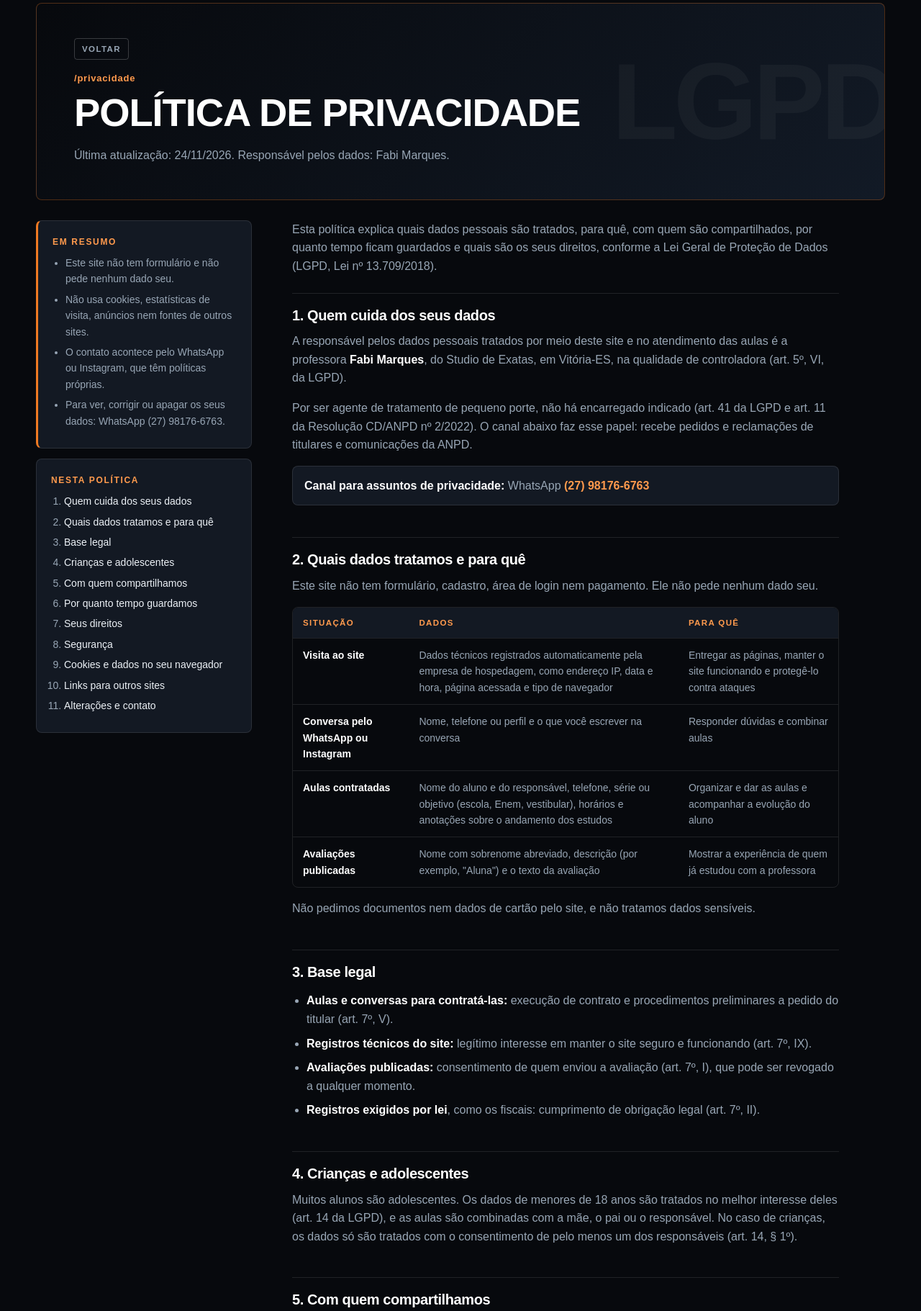
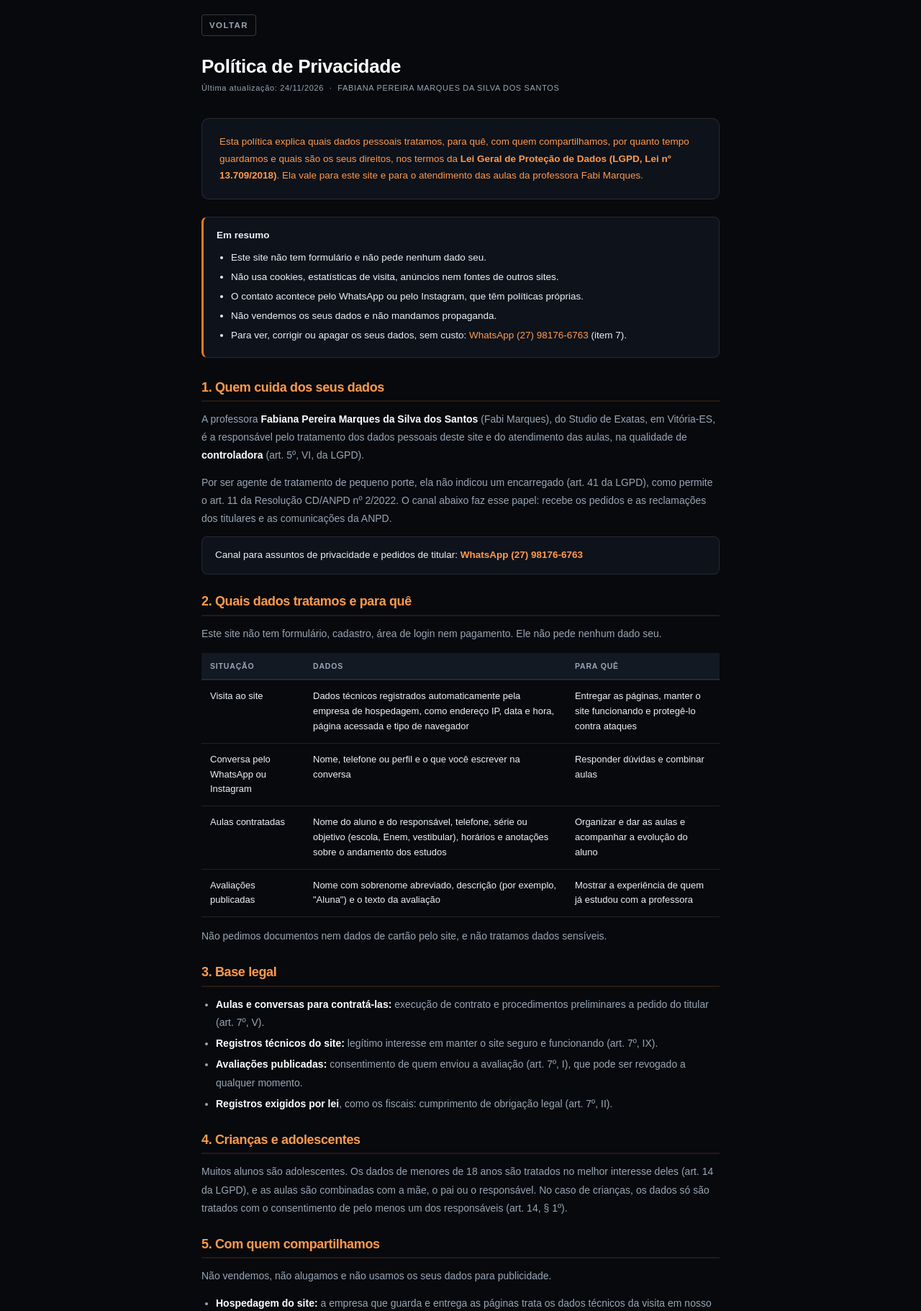
Before and after one commit to lucast-tech/ia-engenharia-software, a plain HTML site: page site-fabi-marques/privacidade/index.html in a window 1280 px wide. Shown: the part 88-1909 px from the top of the page at 72% size. Drawn offline with Linux system fonts and the light colour scheme.

Commit message:
Site Fabi Marques: cursos em cartões de novo e política no formato da Brava
Os cursos voltam a ser cartões com texto, lista e botão, sem as fotos.
A política de privacidade fica em uma coluna, como a da Brava, com a linha
de atualização trazendo o nome completo da responsável.

Co-Authored-By: Claude Opus 5.5 <noreply@anthropic.com>
Claude-Session: https://claude.ai/code/session_01BRh9TVVHWR17eEcSLszTVz

```diff
--- a/site-fabi-marques/css/style.css
+++ b/site-fabi-marques/css/style.css
@@ -220,20 +220,24 @@ p { margin: 0 0 1em; }
 .shortcuts span { color: var(--gray); font-size: 13.5px; }
 
 /* Cada curso: foto real inteira + texto, alternando o lado */
-.courses { display: flex; flex-direction: column; gap: clamp(40px, 6vw, 72px); }
-.course { display: grid; grid-template-columns: 320px 1fr; gap: clamp(24px, 5vw, 64px); align-items: center; scroll-margin-top: calc(var(--header-h) + 24px); }
-.course-rev { grid-template-columns: 1fr 320px; }
-.course-rev .course-photo { order: 2; }
-.course-photo { margin: 0; display: flex; justify-content: center; }
-.course-photo .foto { width: auto; max-width: 100%; max-height: 440px; }
-.course-text { max-width: 600px; }
-.course-text > .course-tag { font-size: 12px; font-weight: 700; letter-spacing: .14em; text-transform: uppercase; color: var(--accent-text); margin-bottom: 10px; }
-.course h2 { font-size: clamp(1.6rem, 3vw, 2.3rem); text-transform: uppercase; }
-.course-text > p { color: var(--gray); font-size: 1.05rem; }
-.course-list { list-style: none; margin: 18px 0 24px; padding: 0; border-top: 1px solid var(--line); }
-.course-list li { position: relative; padding: 11px 0 11px 20px; border-bottom: 1px solid var(--line); color: var(--ink); }
-.course-list li::before { content: ""; position: absolute; left: 0; top: 50%; width: 8px; height: 2px; background: var(--accent); }
-.course:target .foto { border-color: var(--accent); }
+/* Cada curso é um cartão: texto | lista | botão */
+.courses { display: flex; flex-direction: column; gap: 12px; }
+.course {
+  display: grid; grid-template-columns: 1.4fr 1fr auto; gap: 28px; align-items: center;
+  padding: 26px 28px; background: var(--card); border: 1px solid var(--line); border-radius: var(--radius);
+  scroll-margin-top: calc(var(--header-h) + 20px); transition: border-color .3s;
+}
+.course h2 { font-size: 1.4rem; margin-bottom: .3em; }
+.course p { color: var(--gray); margin: 0; }
+.course-featured { background: linear-gradient(135deg, #1a1410, var(--card) 60%); border-color: rgba(240,122,34,.45); }
+.badge {
+  display: inline-block; background: var(--accent); color: var(--on-accent); font-size: 10.5px; font-weight: 700;
+  letter-spacing: .12em; text-transform: uppercase; padding: 4px 9px; border-radius: 3px; margin-bottom: 12px;
+}
+.course-list { list-style: none; margin: 0; padding: 0; }
+.course-list li { position: relative; padding-left: 16px; margin: 5px 0; font-size: 14.5px; color: var(--ink); }
+.course-list li::before { content: ""; position: absolute; left: 0; top: .62em; width: 7px; height: 2px; background: var(--accent); }
+.course:target { border-color: var(--accent); }
 
 /* ---------- Como funciona ---------- */
 .steps { list-style: none; margin: 0; padding: 0; display: grid; grid-template-columns: repeat(2, 1fr); gap: 12px; }
@@ -333,28 +337,42 @@ p { margin: 0 0 1em; }
 .faq-item p { color: var(--gray); padding-bottom: 17px; margin: 0; }
 
 /* ---------- Política de privacidade ---------- */
-.politica { display: grid; grid-template-columns: 300px 1fr; gap: clamp(24px, 5vw, 56px); align-items: start; }
-.politica-lado { position: sticky; top: calc(var(--header-h) + 20px); display: flex; flex-direction: column; gap: 14px; }
-.resumo, .sumario { background: var(--card); border: 1px solid var(--line); border-radius: var(--radius); padding: 20px; }
-.resumo { border-left: 3px solid var(--accent); }
-.resumo ul, .sumario ol { margin: 0; padding-left: 18px; font-size: 14px; color: var(--gray); }
-.resumo li, .sumario li { margin: 6px 0; }
-.sumario a { color: var(--ink); text-decoration: none; }
-.sumario a:hover { color: var(--accent-text); }
-.politica-texto { max-width: 760px; color: var(--gray); }
-.politica-texto h2 { font-size: 1.25rem; margin: 2.2em 0 .6em; padding-top: 1em; border-top: 1px solid var(--line); scroll-margin-top: calc(var(--header-h) + 20px); }
-.politica-texto h2:first-of-type { margin-top: 1.2em; }
-.politica-texto strong { color: var(--title); }
-.politica-texto a { color: var(--accent-text); text-decoration: none; font-weight: 700; }
-.politica-texto ul { padding-left: 20px; }
-.politica-texto li { margin: 8px 0; }
-.politica-canal { background: var(--card); border: 1px solid var(--line); border-radius: var(--radius); padding: 14px 16px; }
-.tabela-wrap { overflow-x: auto; margin: 0 0 1em; border: 1px solid var(--line); border-radius: var(--radius); }
-.tabela { width: 100%; border-collapse: collapse; font-size: 14px; min-width: 560px; }
-.tabela th, .tabela td { text-align: left; vertical-align: top; padding: 12px 14px; border-bottom: 1px solid var(--line); }
-.tabela th { font-size: 11.5px; letter-spacing: .12em; text-transform: uppercase; color: var(--accent-text); background: var(--card); }
-.tabela tr:last-child td { border-bottom: 0; }
-.tabela td:first-child { color: var(--title); font-weight: 700; }
+/* Mesmo formato da política da Brava: uma coluna estreita */
+.priv-page { max-width: 760px; margin: 0 auto; padding: 40px 20px 72px; }
+.priv-page .voltar { margin-bottom: 28px; }
+.priv-title { font-size: 26px; text-transform: none; letter-spacing: -.01em; margin: 0 0 8px; }
+.priv-date { font-size: 11px; letter-spacing: .06em; color: var(--gray); margin: 0 0 32px; }
+.priv-intro {
+  background: var(--bg-2); border: 1px solid var(--line); border-radius: 10px; padding: 20px 24px;
+  margin-bottom: 24px; font-size: 13.5px; line-height: 1.75; color: var(--accent-text);
+}
+.priv-intro strong { color: var(--accent-text); }
+.priv-highlight {
+  background: var(--bg-2); border: 1px solid var(--line); border-radius: 8px; padding: 14px 18px;
+  font-size: 13.5px; color: var(--ink); line-height: 1.7; margin: 12px 0;
+}
+.priv-highlight a { color: var(--accent-text); text-decoration: none; }
+.priv-resumo { margin: 0 0 32px; border-left: 3px solid var(--accent); }
+.priv-resumo ul { margin: 8px 0 0; padding-left: 20px; }
+.priv-resumo li { margin: 4px 0; }
+.priv-section { margin-bottom: 28px; }
+.priv-section h2 {
+  font-size: 18px; color: var(--accent-text); margin: 0 0 12px; padding-bottom: 8px;
+  border-bottom: 2px solid var(--accent-soft); scroll-margin-top: calc(var(--header-h) + 20px);
+}
+.priv-section p, .priv-section li { font-size: 14px; color: var(--gray); line-height: 1.8; }
+.priv-section p { margin: 0 0 12px; }
+.priv-section ul { padding-left: 20px; margin: 0 0 12px; }
+.priv-section li { margin: 4px 0; }
+.priv-section strong { color: var(--title); }
+.priv-section a { color: var(--accent-text); text-decoration: none; font-weight: 700; }
+.priv-table-wrap { overflow-x: auto; -webkit-overflow-scrolling: touch; margin: 14px 0; }
+.priv-table { width: 100%; min-width: 520px; border-collapse: collapse; font-size: 13px; }
+.priv-table th {
+  font-size: 10.5px; letter-spacing: .08em; text-transform: uppercase; color: var(--gray); text-align: left;
+  padding: 10px 12px; border-bottom: 2px solid var(--line); background: var(--card);
+}
+.priv-table td { padding: 12px; border-bottom: 1px solid var(--line); vertical-align: top; color: var(--ink); line-height: 1.6; }
 
 /* ---------- Próximo passo ---------- */
 .next {
@@ -394,13 +412,11 @@ p { margin: 0 0 1em; }
 }
 
 @media (max-width: 860px) {
-  .hero-grid, .about-grid, .contact-grid, .politica { grid-template-columns: 1fr; }
+  .hero-grid, .about-grid, .contact-grid { grid-template-columns: 1fr; }
   .hero-photo { justify-self: start; max-width: 320px; }
-  .politica-lado { position: static; }
   .stats { grid-template-columns: 1fr 1fr; }
-  .course, .course-rev { grid-template-columns: 1fr; }
-  .course-rev .course-photo { order: 0; }
-  .course-photo { max-width: 300px; }
+  .course { grid-template-columns: 1fr; gap: 16px; padding: 22px; }
+  .course .btn { justify-self: start; }
   .steps, .compare { grid-template-columns: 1fr; }
   .topics { grid-template-columns: 1fr 1fr; }
   .footer-grid { grid-template-columns: 1fr; gap: 28px; }
@@ -412,7 +428,6 @@ p { margin: 0 0 1em; }
   .actions .btn { flex: 1 1 100%; }
   .shortcuts, .topics { grid-template-columns: 1fr; }
   .strip { gap: 8px; }
-  .course-photo { justify-content: flex-start; }
   .details div { grid-template-columns: 1fr; gap: 2px; }
   .brand-name small { display: none; }
   .brand-name strong { font-size: 13.5px; }
--- a/site-fabi-marques/privacidade/index.html
+++ b/site-fabi-marques/privacidade/index.html
@@ -35,54 +35,37 @@
 
   <main id="conteudo">
 
-    <section class="wrap">
-      <header class="page-head" data-mark="LGPD">
+    <section class="priv-page">
       <a class="voltar" href="../" data-voltar>Voltar</a>
-        <p class="crumb">/privacidade</p>
-        <h1>Política de privacidade</h1>
-        <p>Última atualização: 24/11/2026. Responsável pelos dados: Fabi Marques.</p>
-      </header>
-    </section>
+      <h1 class="priv-title">Política de Privacidade</h1>
+      <p class="priv-date">Última atualização: 24/11/2026 &nbsp;·&nbsp; FABIANA PEREIRA MARQUES DA SILVA DOS SANTOS</p>
 
-    <section class="wrap section section-tight">
-      <div class="politica">
-        <aside class="politica-lado">
-          <div class="resumo">
-            <p class="card-label">Em resumo</p>
+      <div class="priv-intro">
+        Esta política explica quais dados pessoais tratamos, para quê, com quem compartilhamos, por quanto tempo guardamos e quais são os seus direitos, nos termos da <strong>Lei Geral de Proteção de Dados (LGPD, Lei nº 13.709/2018)</strong>. Ela vale para este site e para o atendimento das aulas da professora Fabi Marques.
+      </div>
+
+      <div class="priv-highlight priv-resumo">
+        <strong>Em resumo</strong>
         <ul>
           <li>Este site não tem formulário e não pede nenhum dado seu.</li>
           <li>Não usa cookies, estatísticas de visita, anúncios nem fontes de outros sites.</li>
-              <li>O contato acontece pelo WhatsApp ou Instagram, que têm políticas próprias.</li>
-              <li>Para ver, corrigir ou apagar os seus dados: WhatsApp (27) 98176-6763.</li>
+          <li>O contato acontece pelo WhatsApp ou pelo Instagram, que têm políticas próprias.</li>
+          <li>Não vendemos os seus dados e não mandamos propaganda.</li>
+          <li>Para ver, corrigir ou apagar os seus dados, sem custo: <a href="https://wa.me/5527981766763" target="_blank" rel="noopener">WhatsApp (27) 98176-6763</a> (item 7).</li>
         </ul>
       </div>
-          <nav class="sumario" aria-label="Nesta política">
-            <p class="card-label">Nesta política</p>
-            <ol>
-            <li><a href="#1-quem-cuida-dos-seus-dados">Quem cuida dos seus dados</a></li>
-            <li><a href="#2-quais-dados-tratamos-e-para-que">Quais dados tratamos e para quê</a></li>
-            <li><a href="#3-base-legal">Base legal</a></li>
-            <li><a href="#4-criancas-e-adolescentes">Crianças e adolescentes</a></li>
-            <li><a href="#5-com-quem-compartilhamos">Com quem compartilhamos</a></li>
-            <li><a href="#6-por-quanto-tempo-guardamos">Por quanto tempo guardamos</a></li>
-            <li><a href="#7-seus-direitos">Seus direitos</a></li>
-            <li><a href="#8-seguranca">Segurança</a></li>
-            <li><a href="#9-cookies-e-dados-no-seu-navegador">Cookies e dados no seu navegador</a></li>
-            <li><a href="#10-links-para-outros-sites">Links para outros sites</a></li>
-            <li><a href="#11-alteracoes-e-contato">Alterações e contato</a></li>
-            </ol>
-          </nav>
-        </aside>
-        <article class="politica-texto">
-          <p>Esta política explica quais dados pessoais são tratados, para quê, com quem são compartilhados, por quanto tempo ficam guardados e quais são os seus direitos, conforme a Lei Geral de Proteção de Dados (LGPD, Lei nº 13.709/2018).</p>
-          <h2 id="1-quem-cuida-dos-seus-dados" tabindex="-1">1. Quem cuida dos seus dados</h2>
-          <p>A responsável pelos dados pessoais tratados por meio deste site e no atendimento das aulas é a professora <strong>Fabi Marques</strong>, do Studio de Exatas, em Vitória-ES, na qualidade de controladora (art. 5º, VI, da LGPD).</p>
-          <p>Por ser agente de tratamento de pequeno porte, não há encarregado indicado (art. 41 da LGPD e art. 11 da Resolução CD/ANPD nº 2/2022). O canal abaixo faz esse papel: recebe pedidos e reclamações de titulares e comunicações da ANPD.</p>
-          <p class="politica-canal"><strong>Canal para assuntos de privacidade:</strong> WhatsApp <a href="https://wa.me/5527981766763" target="_blank" rel="noopener">(27) 98176-6763</a></p>
-          <h2 id="2-quais-dados-tratamos-e-para-que" tabindex="-1">2. Quais dados tratamos e para quê</h2>
+
+        <div class="priv-section">
+          <h2 id="1-quem-cuida-dos-seus-dados">1. Quem cuida dos seus dados</h2>
+          <p>A professora <strong>Fabiana Pereira Marques da Silva dos Santos</strong> (Fabi Marques), do Studio de Exatas, em Vitória-ES, é a responsável pelo tratamento dos dados pessoais deste site e do atendimento das aulas, na qualidade de <strong>controladora</strong> (art. 5º, VI, da LGPD).</p>
+          <p>Por ser agente de tratamento de pequeno porte, ela não indicou um encarregado (art. 41 da LGPD), como permite o art. 11 da Resolução CD/ANPD nº 2/2022. O canal abaixo faz esse papel: recebe os pedidos e as reclamações dos titulares e as comunicações da ANPD.</p>
+          <div class="priv-highlight">Canal para assuntos de privacidade e pedidos de titular: <strong><a href="https://wa.me/5527981766763" target="_blank" rel="noopener">WhatsApp (27) 98176-6763</a></strong></div>
+        </div>
+        <div class="priv-section">
+          <h2 id="2-quais-dados-tratamos-e-para-que">2. Quais dados tratamos e para quê</h2>
           <p>Este site não tem formulário, cadastro, área de login nem pagamento. Ele não pede nenhum dado seu.</p>
-          <div class="tabela-wrap">
-          <table class="tabela">
+          <div class="priv-table-wrap">
+          <table class="priv-table">
             <thead><tr><th scope="col">Situação</th><th scope="col">Dados</th><th scope="col">Para quê</th></tr></thead>
             <tbody>
               <tr><td>Visita ao site</td><td>Dados técnicos registrados automaticamente pela empresa de hospedagem, como endereço IP, data e hora, página acessada e tipo de navegador</td><td>Entregar as páginas, manter o site funcionando e protegê-lo contra ataques</td></tr>
@@ -93,29 +76,39 @@
           </table>
           </div>
           <p>Não pedimos documentos nem dados de cartão pelo site, e não tratamos dados sensíveis.</p>
-          <h2 id="3-base-legal" tabindex="-1">3. Base legal</h2>
+        </div>
+        <div class="priv-section">
+          <h2 id="3-base-legal">3. Base legal</h2>
           <ul>
             <li><strong>Aulas e conversas para contratá-las:</strong> execução de contrato e procedimentos preliminares a pedido do titular (art. 7º, V).</li>
             <li><strong>Registros técnicos do site:</strong> legítimo interesse em manter o site seguro e funcionando (art. 7º, IX).</li>
             <li><strong>Avaliações publicadas:</strong> consentimento de quem enviou a avaliação (art. 7º, I), que pode ser revogado a qualquer momento.</li>
             <li><strong>Registros exigidos por lei</strong>, como os fiscais: cumprimento de obrigação legal (art. 7º, II).</li>
           </ul>
-          <h2 id="4-criancas-e-adolescentes" tabindex="-1">4. Crianças e adolescentes</h2>
+        </div>
+        <div class="priv-section">
+          <h2 id="4-criancas-e-adolescentes">4. Crianças e adolescentes</h2>
           <p>Muitos alunos são adolescentes. Os dados de menores de 18 anos são tratados no melhor interesse deles (art. 14 da LGPD), e as aulas são combinadas com a mãe, o pai ou o responsável. No caso de crianças, os dados só são tratados com o consentimento de pelo menos um dos responsáveis (art. 14, § 1º).</p>
-          <h2 id="5-com-quem-compartilhamos" tabindex="-1">5. Com quem compartilhamos</h2>
+        </div>
+        <div class="priv-section">
+          <h2 id="5-com-quem-compartilhamos">5. Com quem compartilhamos</h2>
           <p>Não vendemos, não alugamos e não usamos os seus dados para publicidade.</p>
           <ul>
             <li><strong>Hospedagem do site:</strong> a empresa que guarda e entrega as páginas trata os dados técnicos da visita em nosso nome. Ela pode ficar fora do Brasil; nesse caso, a transferência acontece só no necessário para o site funcionar, com as garantias do art. 33 da LGPD.</li>
             <li><strong>WhatsApp e Instagram:</strong> quando você conversa por esses aplicativos, vale também a política de privacidade de cada um.</li>
             <li><strong>MedQuímica.es:</strong> se você se matricular no preparatório para medicina feito em parceria, a parceira recebe os dados necessários para a matrícula e segue a política dela.</li>
           </ul>
-          <h2 id="6-por-quanto-tempo-guardamos" tabindex="-1">6. Por quanto tempo guardamos</h2>
+        </div>
+        <div class="priv-section">
+          <h2 id="6-por-quanto-tempo-guardamos">6. Por quanto tempo guardamos</h2>
           <ul>
             <li><strong>Dados das aulas e das conversas:</strong> enquanto durarem as aulas e, depois, só pelo tempo necessário para cumprir obrigações legais. Quando não forem mais necessários, são apagados.</li>
             <li><strong>Avaliações publicadas:</strong> até a pessoa pedir para retirar.</li>
             <li><strong>Registros técnicos do site:</strong> pelo prazo definido pela empresa de hospedagem.</li>
           </ul>
-          <h2 id="7-seus-direitos" tabindex="-1">7. Seus direitos</h2>
+        </div>
+        <div class="priv-section">
+          <h2 id="7-seus-direitos">7. Seus direitos</h2>
           <p>Pela LGPD (art. 18), você pode pedir, a qualquer momento e sem custo:</p>
           <ul>
             <li>a confirmação de que tratamos dados seus e o acesso a eles;</li>
@@ -126,17 +119,24 @@
             <li>a informação sobre com quem compartilhamos os seus dados.</li>
           </ul>
           <p><strong>Como pedir:</strong> pelo WhatsApp <a href="https://wa.me/5527981766763" target="_blank" rel="noopener">(27) 98176-6763</a>. Para a sua segurança, podemos confirmar alguns dados antes. Respondemos em até 15 dias.</p>
-          <h2 id="8-seguranca" tabindex="-1">8. Segurança</h2>
+        </div>
+        <div class="priv-section">
+          <h2 id="8-seguranca">8. Segurança</h2>
           <p>Adotamos medidas para proteger os dados (art. 46 da LGPD): o site é estático, sem banco de dados nem área de login, e é entregue por conexão criptografada (HTTPS). As anotações das aulas ficam só com a professora.</p>
           <p>Nenhum sistema é totalmente invulnerável. Se acontecer um incidente de segurança que possa trazer risco ou dano relevante, você e a Autoridade Nacional de Proteção de Dados (ANPD) serão avisados (art. 48 da LGPD).</p>
-          <h2 id="9-cookies-e-dados-no-seu-navegador" tabindex="-1">9. Cookies e dados no seu navegador</h2>
+        </div>
+        <div class="priv-section">
+          <h2 id="9-cookies-e-dados-no-seu-navegador">9. Cookies e dados no seu navegador</h2>
           <p>Este site não usa cookies, ferramentas de estatística de visitas, anúncios, fontes ou scripts de outros sites, e não guarda nenhuma informação no seu navegador.</p>
-          <h2 id="10-links-para-outros-sites" tabindex="-1">10. Links para outros sites</h2>
+        </div>
+        <div class="priv-section">
+          <h2 id="10-links-para-outros-sites">10. Links para outros sites</h2>
           <p>Os botões de WhatsApp e Instagram levam para esses serviços. A partir daí, vale a política de privacidade de cada um.</p>
-          <h2 id="11-alteracoes-e-contato" tabindex="-1">11. Alterações e contato</h2>
+        </div>
+        <div class="priv-section">
+          <h2 id="11-alteracoes-e-contato">11. Alterações e contato</h2>
           <p>Esta política pode ser atualizada. A data da última atualização fica sempre no topo desta página.</p>
           <p><strong>Dúvidas, pedidos ou reclamações sobre os seus dados:</strong> WhatsApp <a href="https://wa.me/5527981766763" target="_blank" rel="noopener">(27) 98176-6763</a>. Você também pode registrar reclamação na ANPD, em <a href="https://www.gov.br/anpd" target="_blank" rel="noopener">www.gov.br/anpd</a>.</p>
-        </article>
         </div>
     </section>
 
```
Also changed, not shown: site-fabi-marques/cursos/index.html (+23 -25 lines), 1 other file. Lines whose indentation alone changed are shown as unchanged.
